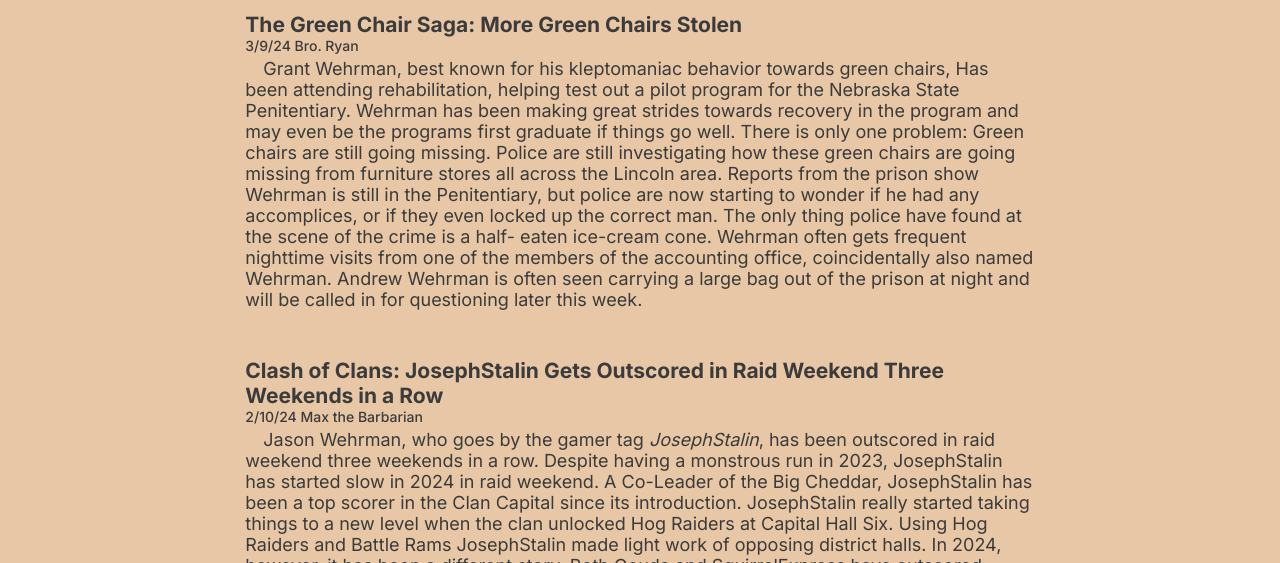
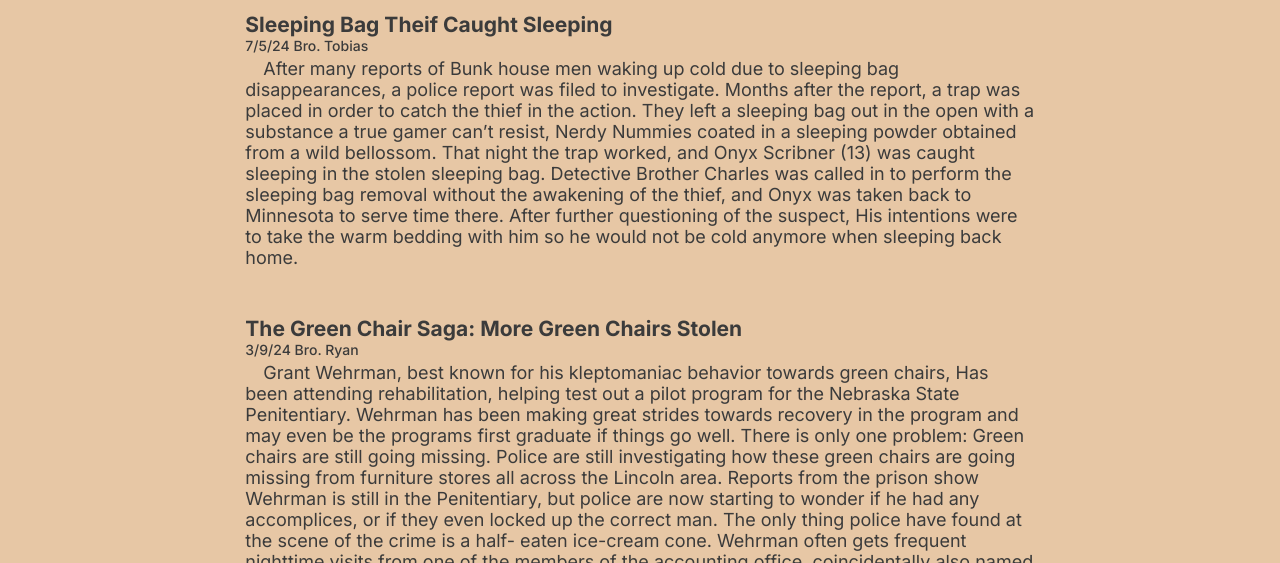
Before and after one commit to Qurtis6/BunkHouseNews, a plain HTML site: page index.html in a window 1280 px wide. Shown: the part 237-800 px from the top of the page. Drawn offline with Linux system fonts and the light colour scheme.

Commit message:
New article and small caption updates

```diff
--- a/index.html
+++ b/index.html
@@ -30,6 +30,24 @@
     </h3>
     <!-- START OF CONTENT -->
     <div class="article-container">
+      <div class="art">
+        <h4>Sleeping Bag Theif Caught Sleeping</h4>
+        <h5>7/5/24 Bro. Tobias</h5>
+        <p>
+          &emsp;After many reports of Bunk house men waking up cold due to
+          sleeping bag disappearances, a police report was filed to investigate.
+          Months after the report, a trap was placed in order to catch the thief
+          in the action. They left a sleeping bag out in the open with a
+          substance a true gamer can’t resist, Nerdy Nummies coated in a
+          sleeping powder obtained from a wild bellossom. That night the trap
+          worked, and Onyx Scribner (13) was caught sleeping in the stolen
+          sleeping bag. Detective Brother Charles was called in to perform the
+          sleeping bag removal without the awakening of the thief, and Onyx was
+          taken back to Minnesota to serve time there. After further questioning
+          of the suspect, His intentions were to take the warm bedding with him
+          so he would not be cold anymore when sleeping back home.
+        </p>
+      </div>
       <div class="art">
         <h4>The Green Chair Saga: More Green Chairs Stolen</h4>
         <h5>3/9/24 Bro. Ryan</h5>
```
Also changed, not shown: history.html (+1 -2 lines), master-kirby.html (+4 -1 lines), meet.html (+2 -2 lines), shop.html (+0 -1 lines).
